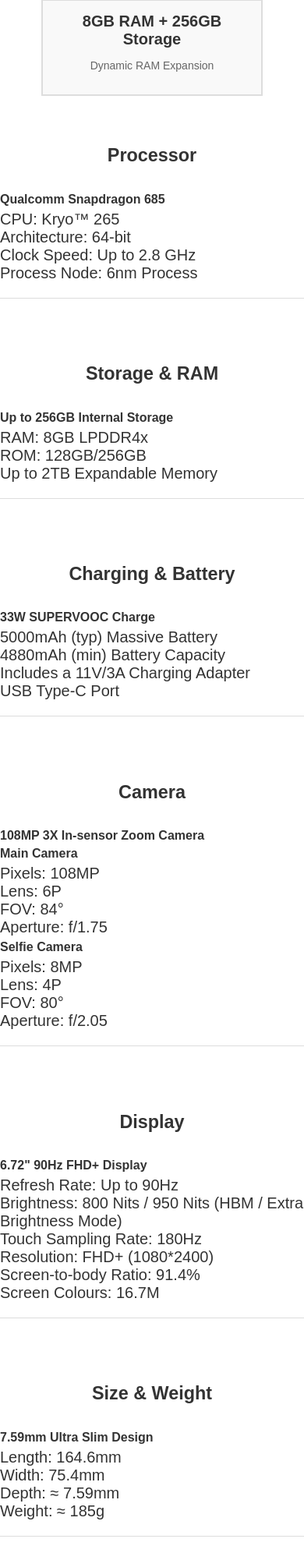
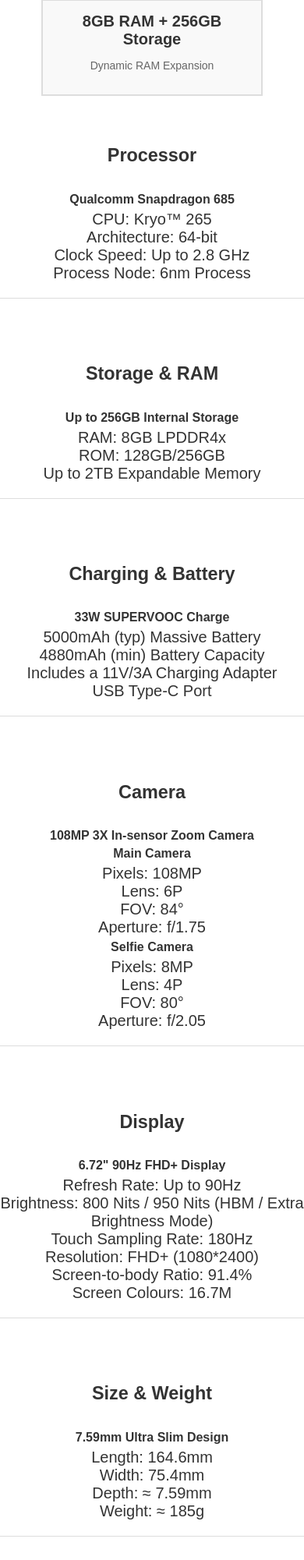
Before and after one commit to yanaabello/yanaabello.github.io, a PHP site: page /project4/device.html in a window 390 px wide. Shown: the part 1424-3425 px from the top of the page at 78% size. Run offline with PHP 8.4, Linux system fonts and the light colour scheme.

Commit message:
Update device.css

```diff
--- a/project4/device.css
+++ b/project4/device.css
@@ -55,9 +55,9 @@
 }
 
 .right-content img {
-  width: 600px; /* Fixed width for desktop */
-  max-width: 80%; /* Adjust to keep it from being full width on mobile */
-  height: auto; /* Maintain aspect ratio */
+  width: 600px;
+  max-width: 80%;
+  height: auto;
 }
 
 .features-boxes {
@@ -193,6 +193,18 @@
   .display-details,
   .size-weight-details {
     width: 100%;
+    text-align: center;
+  }
+
+  .processor-details,
+  .storage-details,
+  .charging-details,
+  .camera-details,
+  .display-details,
+  .size-weight-details {
+    padding-left: 0; /* Remove any left padding */
+    padding-right: 0; /* Remove any right padding */
+    text-align: center; /* Ensure details are centered */
   }
 
   h4, h5 {
```
